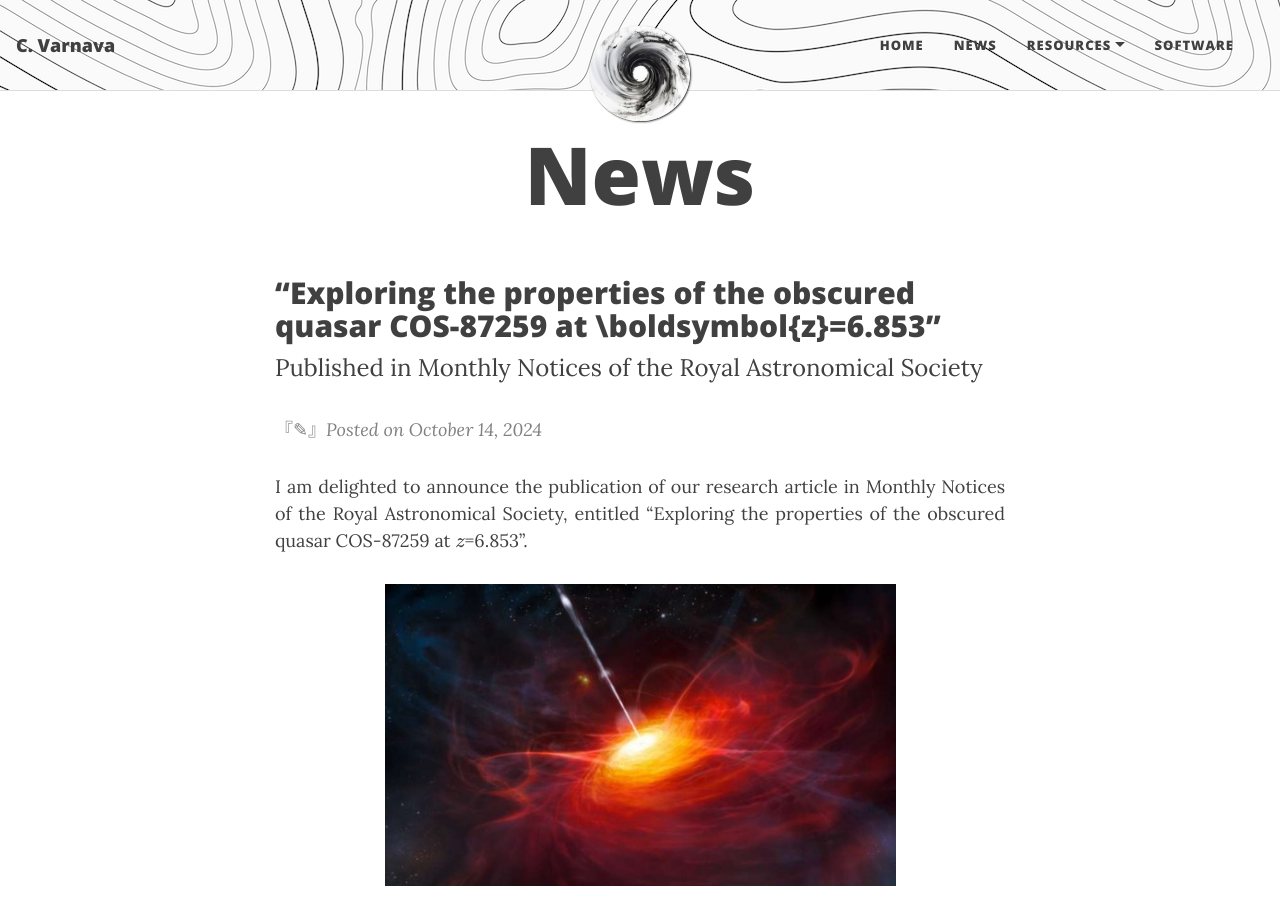
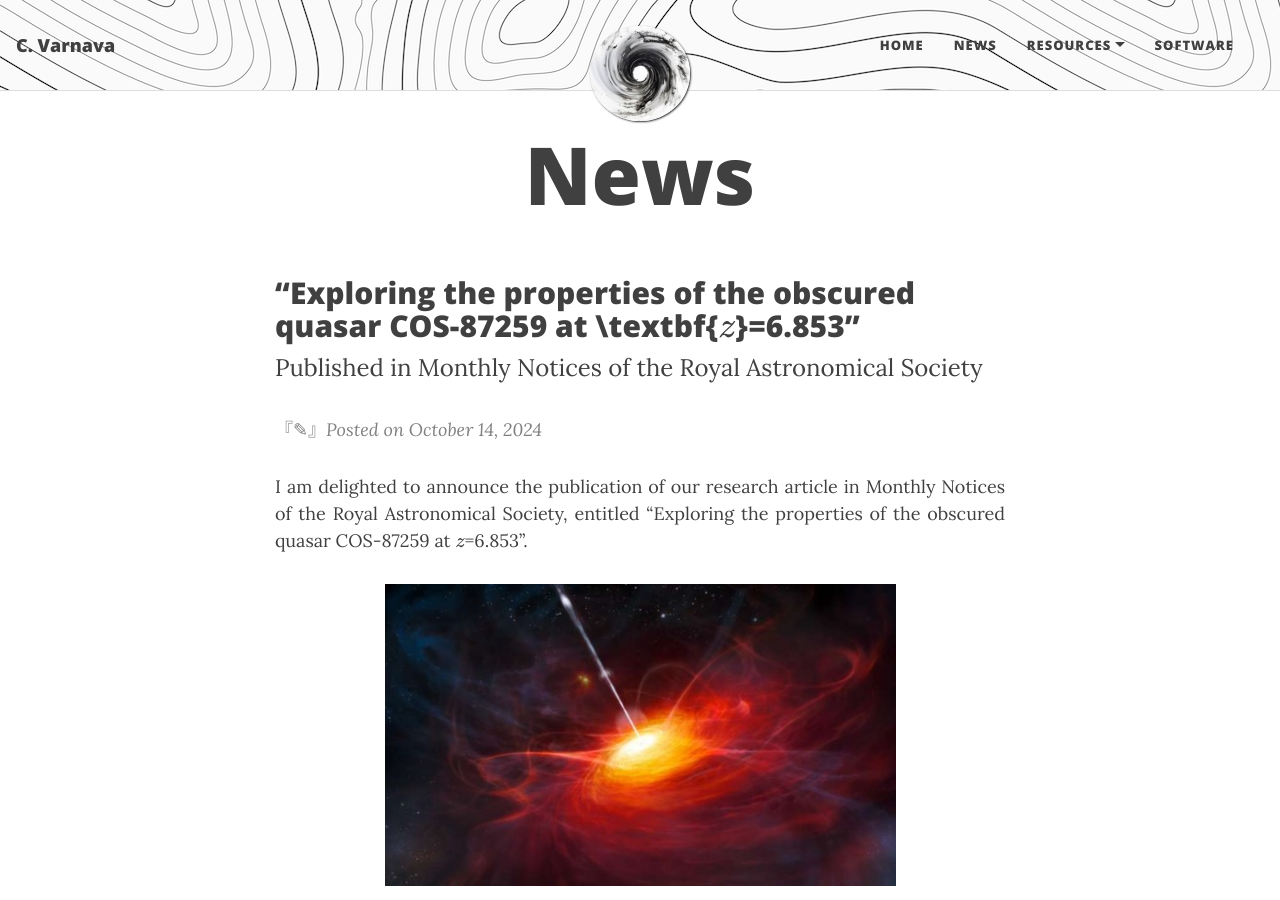
Before and after one commit to ch-var/ch-var.github.io, a Jekyll site: the page built from news.html, in a window 1280 px wide and 900 px high. Built offline with Jekyll 4.4.1, drawn with Linux system fonts in a browser that asks for light colours; formulas are drawn with MathJax 3.

Commit message:
Update news.html

```diff
--- a/news.html
+++ b/news.html
@@ -4,7 +4,7 @@
 mathjax: true
 ---
 <p>
-<h2>“Exploring the properties of the obscured quasar COS-87259 at \boldsymbol{z}=6.853”</h2>
+<h2>“Exploring the properties of the obscured quasar COS-87259 at \textbf{\(z\)}=6.853”</h2>
 <font size="+2">Published in Monthly Notices of the Royal Astronomical Society</font>
 <p>
 <p>
```
